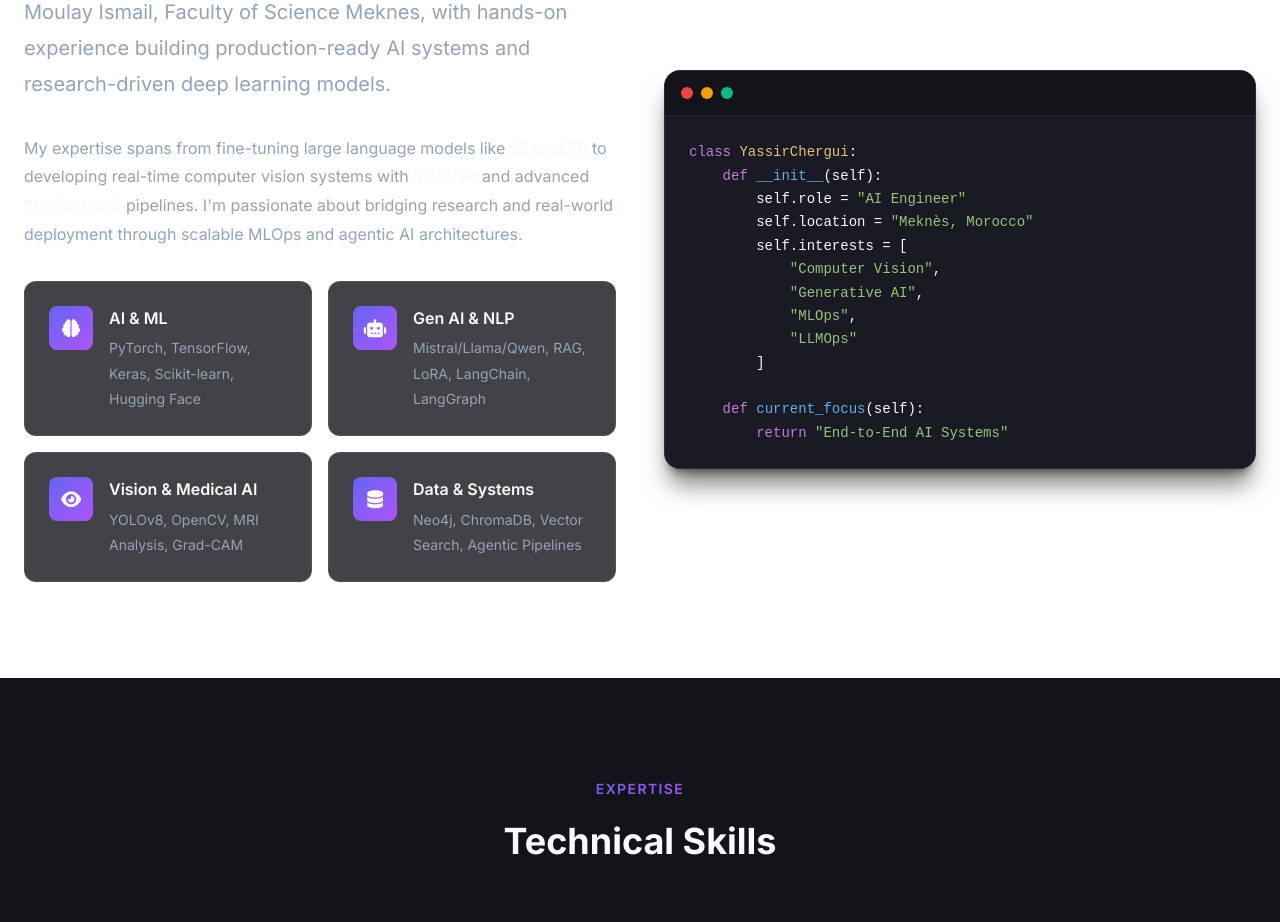
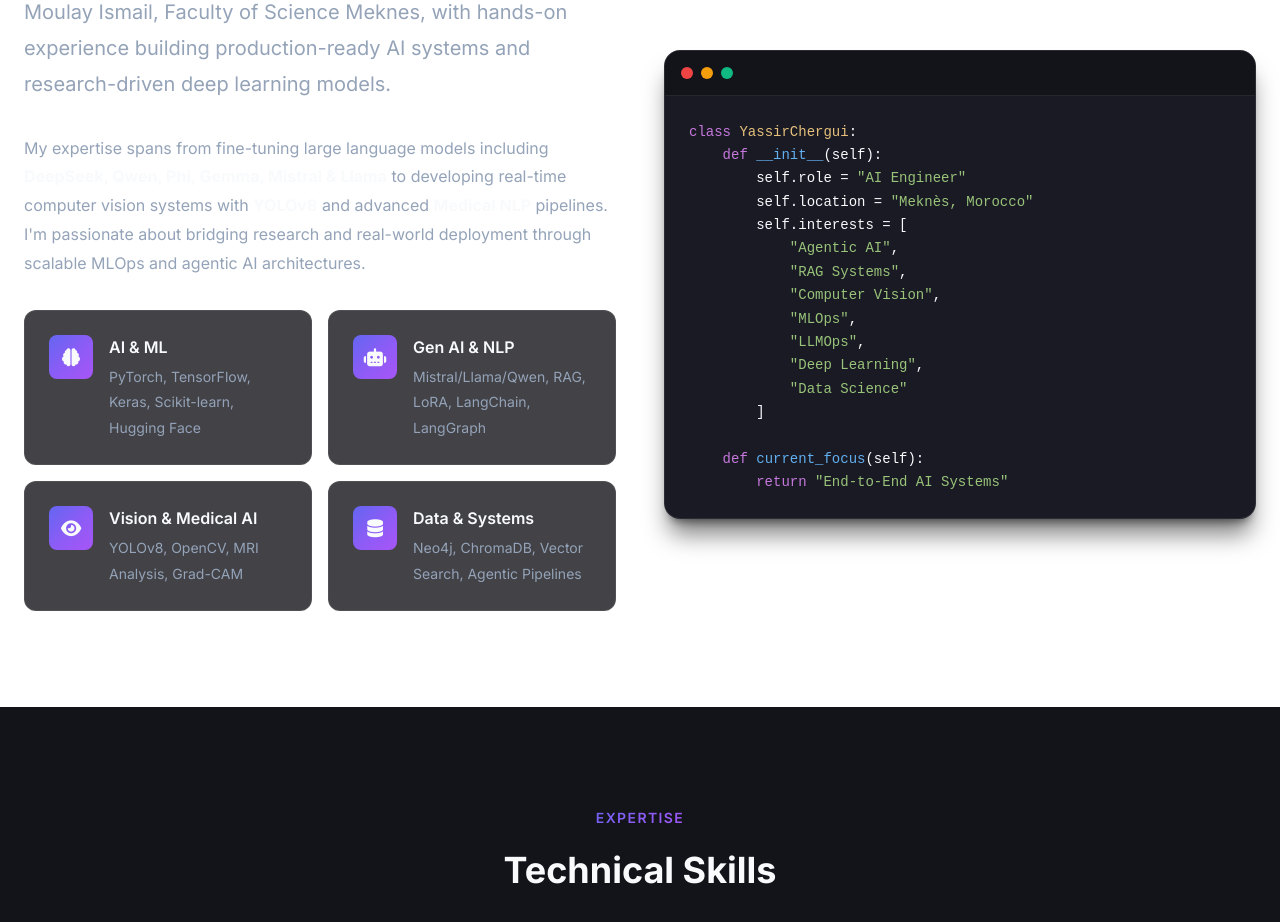
Before and after one commit to YassirCher/Portfolio, a React (Vite) app: page / in a window 1280 px wide. Shown: the part 1220-2142 px from the top of the page. Built offline with nearby package versions, Linux system fonts and the light colour scheme; no server answers.

Commit message:
update bio to highlight LLM fine-tuning and refresh interests in About section

```diff
--- a/src/components/About.jsx
+++ b/src/components/About.jsx
@@ -22,7 +22,7 @@ const About = () => {
                             with hands-on experience building production-ready AI systems and research-driven deep learning models.
                         </p>
                         <p>
-                            My expertise spans from fine-tuning large language models like <strong>Mistral 7B</strong> to developing
+                            My expertise spans from fine-tuning large language models including <strong>DeepSeek, Qwen, Phi, Gemma, Mistral & Llama</strong> to developing
                             real-time computer vision systems with <strong>YOLOv8</strong> and advanced <strong>Medical NLP</strong> pipelines.
                             I'm passionate about bridging research and real-world deployment through scalable MLOps and agentic AI architectures.
                         </p>
@@ -54,10 +54,13 @@ const About = () => {
                                     {'        '}self.role = <span className="string">"AI Engineer"</span>{'\n'}
                                     {'        '}self.location = <span className="string">"Meknès, Morocco"</span>{'\n'}
                                     {'        '}self.interests = [{'\n'}
+                                    {'            '}<span className="string">"Agentic AI"</span>,{'\n'}
+                                    {'            '}<span className="string">"RAG Systems"</span>,{'\n'}
                                     {'            '}<span className="string">"Computer Vision"</span>,{'\n'}
-                                    {'            '}<span className="string">"Generative AI"</span>,{'\n'}
                                     {'            '}<span className="string">"MLOps"</span>,{'\n'}
-                                    {'            '}<span className="string">"LLMOps"</span>{'\n'}
+                                    {'            '}<span className="string">"LLMOps"</span>,{'\n'}
+                                    {'            '}<span className="string">"Deep Learning"</span>,{'\n'}
+                                    {'            '}<span className="string">"Data Science"</span>{'\n'}
                                     {'        '}]{'\n'}
                                     {'\n'}
                                     {'    '}<span className="keyword">def</span> <span className="function">current_focus</span>(self):{'\n'}
```
